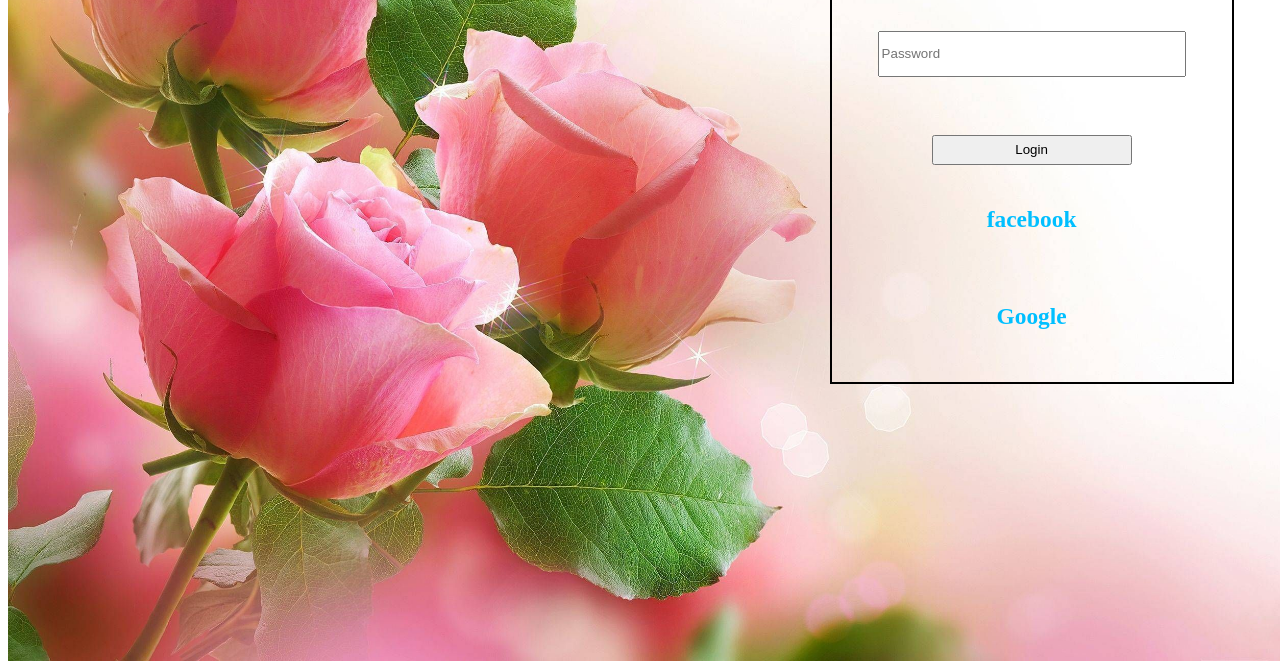
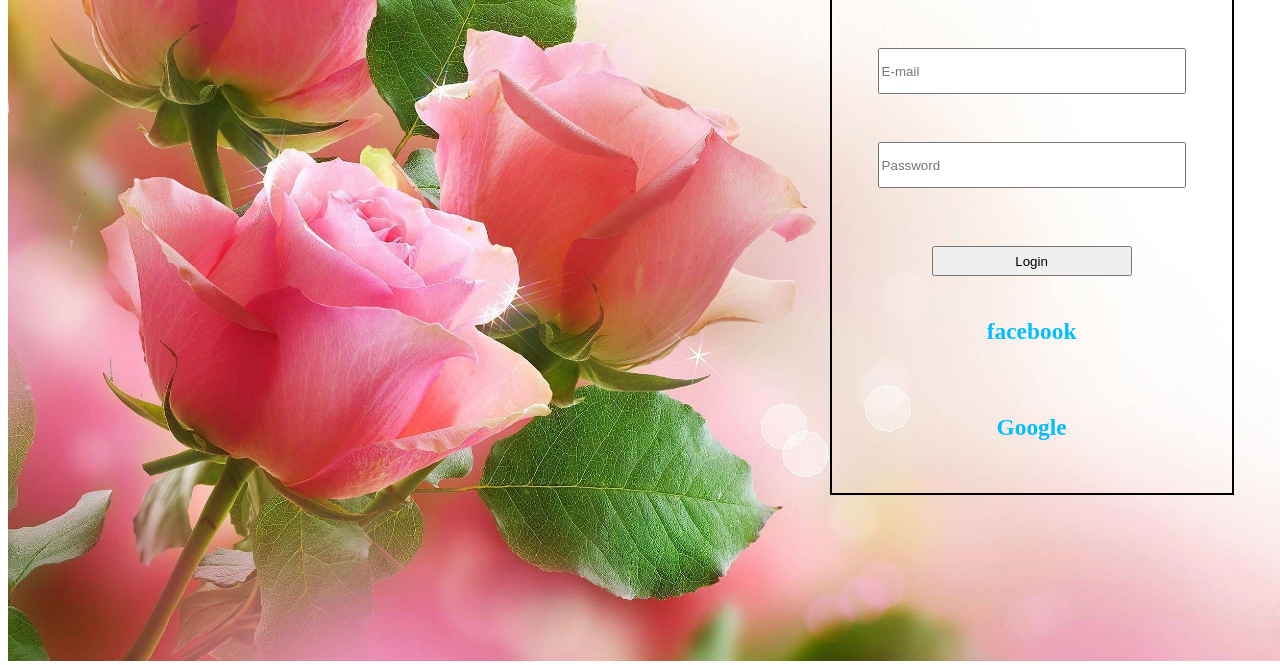
Before and after one commit to fssa-batch3/parameshwari.arumugam__web_project, a plain HTML site: page index.html in a window 1280 px wide. Shown: the part 266-931 px from the top of the page. Drawn offline with Linux system fonts and the light colour scheme.

Commit message:
path update

```diff
--- a/asset/Style/Index.css
+++ b/asset/Style/Index.css
@@ -7,7 +7,7 @@ body{
     width: 400px;
     height: 600px;
     text-align: center;
-    margin-top: 15px;
+    margin-top:10%;
    margin-left: 65%;
    position: relative;
    bottom:900px;
```
